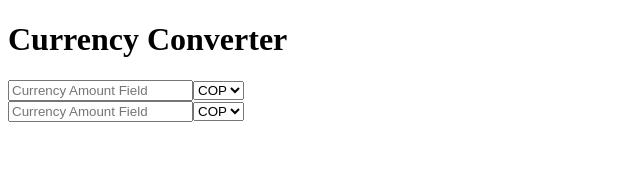
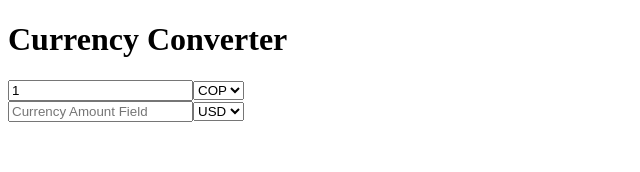
Before and after one commit to dger804/currencyConverter, a React app: page / in a window 1280 px wide. Shown: the top 172 px of the page, without its empty margins (0-640 px from the left). Built offline with nearby package versions, Linux system fonts and the light colour scheme.

Commit message:
refactoring and crete component

```diff
--- a/App.js
+++ b/App.js
@@ -1,49 +1,19 @@
 import React from "react";
+import CurrencyApp from "./src/currency-app"
+import { DataExchangeOption } from "./src/MOCK"
+// todo: use mirageJS using server mock
+// todo: use an external API to get datae xchange options
 
 const App = () => {
-  const dataExchangeOption = [
-    {
-      "type": "COP",
-      "rate": 0.5
-    },
-    {
-      "type": "USD",
-      "rate": 0.1
-    },
-    {
-      "type": "EUR",
-      "rate": 0.2
-    },
-  ]
 
   return (
     <>
       <h1>
         Currency Converter
       </h1>
-      <div>
-        <div>
-          <input placeholder="Currency Amount Field" />
-          <select>
-            {
-              dataExchangeOption.map((option) =>
-                <option key={option.type} >{option.type}</option>
-              )
-            }
-
-          </select>
-        </div>
-        <div>
-          <input placeholder="Currency Amount Field" />
-          <select>
-            {
-              dataExchangeOption.map((option) =>
-                <option key={option.type}>{option.type}</option>
-              )
-            }
-          </select>
-        </div>
-      </div>
+      <CurrencyApp
+        initialAmount="1"
+        initialDataExchangeOption={DataExchangeOption} />
     </>
   )
 }
--- /dev/null
+++ b/src/MOCK.js
@@ -0,0 +1,23 @@
+export const DataExchangeOption = [
+  {
+    "base": "COP",
+    "rates": {
+      "USD": 1.5,
+      "EUR": 2.0
+    }
+  },
+  {
+    "base": "USD",
+    "rates": {
+      "COP": 0.5,
+      "EUR": 1.0
+    }
+  },
+  {
+    "base": "EUR",
+    "rates": {
+      "USD": 2.5,
+      "COP": 0.9
+    }
+  },
+]
--- a/src/currency-app.js
+++ b/src/currency-app.js
@@ -1,8 +1,57 @@
+import React, { useState } from "react";
+
+export default function CurrencyApp({ initialAmount, initialDataExchangeOption }) {
+  const [currency, setCurrency] = useState(initialAmount)
+  const [from, setFrom] = useState("COP")
+  const [to, setTo] = useState("USD")
+
+  const convert = () => {
 
 
-export default function currencyApp() {
+
+
+    const finalRate = initialDataExchangeOption[0].rates.USD
+
+
+
+    return finalRate * currency
+  }
+
+
 
   return (
+    <>
+      <div>
+        <div>
+          <input
+            placeholder="Currency Amount Field"
+            value={currency} />
+          <select defaultValue={from} onChange={(e) => setFrom(e.target.value)}>
+            {
+              initialDataExchangeOption.map((option) =>
+                <option key={option.base} >{option.base}</option>
+              )
+            }
 
+          </select>
+        </div>
+        <div>
+          <input name='a' placeholder="Currency Amount Field" />
+          <select defaultValue={to} onChange={(e) => {
+
+            document.getElementById('a').value = convert()
+            setTo(e.target.value)
+
+
+          }} >
+            {
+              initialDataExchangeOption.map((option) =>
+                <option key={option.base}>{option.base}</option>
+              )
+            }
+          </select>
+        </div>
+      </div>
+    </>
   )
 }
```
